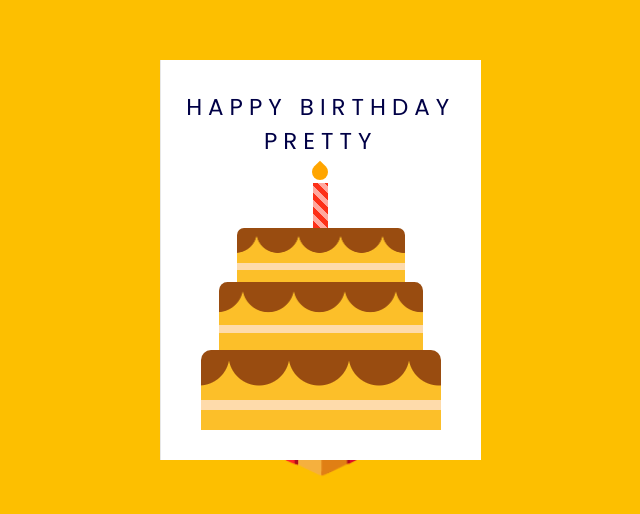
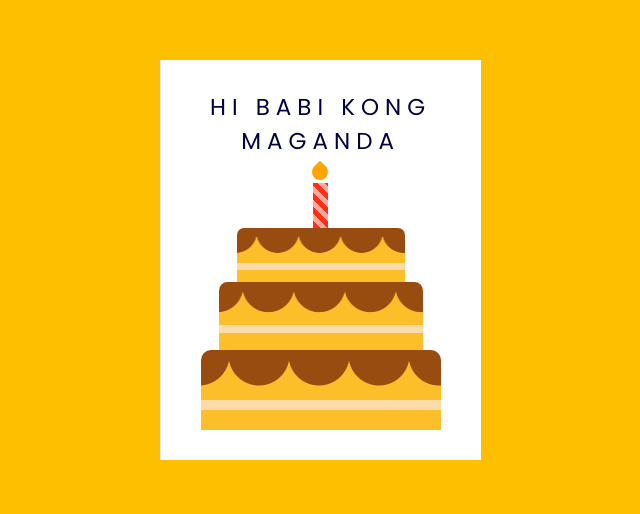
Before and after one commit to bulataoclark25-ux/codexxx, a plain HTML site: page index.html in a window 1280 px wide. Shown: the part 140-654 px from the top of the page, without its empty margins (480-1120 px from the left). Drawn offline with Linux system fonts and the light colour scheme.

Commit message:
Add files via upload

```diff
--- a/index.html
+++ b/index.html
@@ -15,8 +15,7 @@
     <div class="card">
       <div class="outside">
         <div class="front">
-          <p>Happy Birthday
-            pretty
+          <p>HI BABI KONG MAGANDA
           </p>
           <div class="cake">
             <div class="top-layer"></div>
@@ -28,11 +27,10 @@
         <div class="back"></div>
       </div>
       <div class="inside">
-        <p> hi pretty happy birthday, sana matupad lahat ng wish mo kay god especially yung mga wish ko para sayo MWAAAA!
-            Wishing you a very happy birthday ramilyn enjoy your day GANDA MO!.</p>
+        <p> hi pretty tulog ka na, GANDA GANDA MO SOBRA MWAAAA!
+            LIBRE MO NA AKO NG DAMITTTTTT</p>
         <h1>&#127873;</h1>
       </div>
     </div>
   </body>
-
 </html>
```
